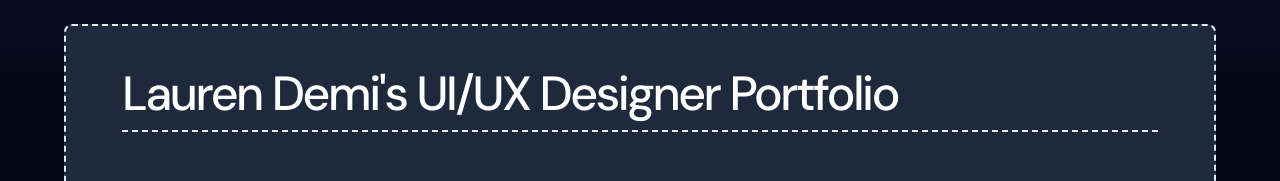
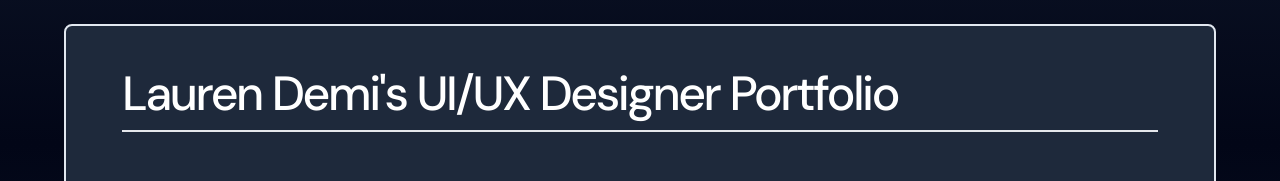
Before and after one commit to ethancreates/ethancreates-portfolio, a Next.js app: page /projects in a window 1280 px wide. Shown: the part 256-437 px from the top of the page. Built offline with nearby package versions, Linux system fonts and the light colour scheme.

Commit message:
fixed carousel card border

```diff
--- a/src/app/projects/page.tsx
+++ b/src/app/projects/page.tsx
@@ -37,9 +37,9 @@ const ProjectsPage = () => {
         <Carousel className="w-full h-full max-w-6xl  mt-20">
           <CarouselContent>
             <CarouselItem>
-              <Card className="bg-slate-800 border-dashed border-2 px-8 py-5">
+              <Card className="bg-slate-800 border-b border-2 px-8 py-5">
                 <CardHeader className="text-white tracking-tighter text-5xl flex flex-col">
-                  <h2 className="border-b-2 border-dashed pb-3">
+                  <h2 className="border-b-2 pb-3">
                     Lauren Demi&apos;s UI/UX Designer Portfolio
                   </h2>
                 </CardHeader>
```
Also changed, not shown: 1 other file (tests, documents, lock files or other folders).
